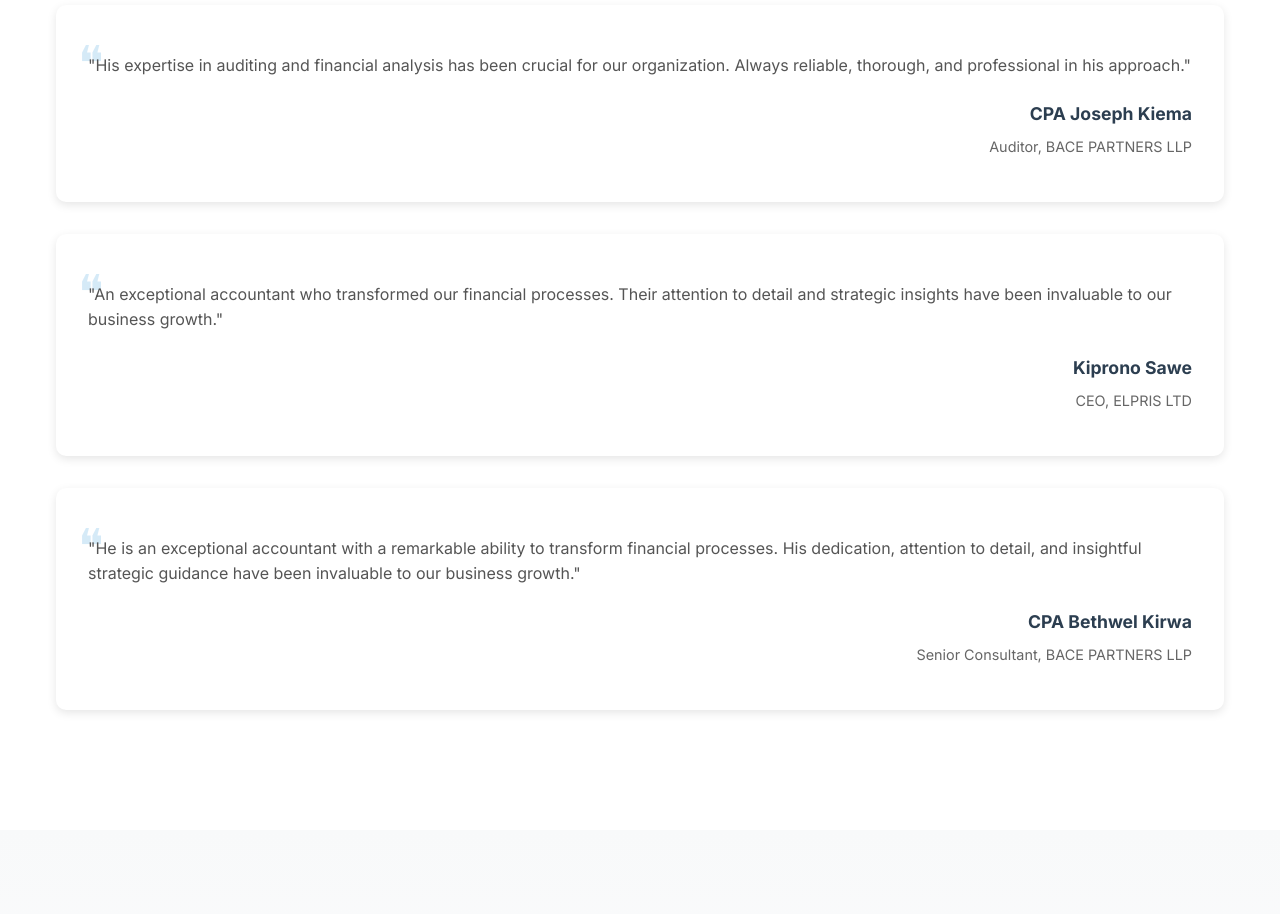
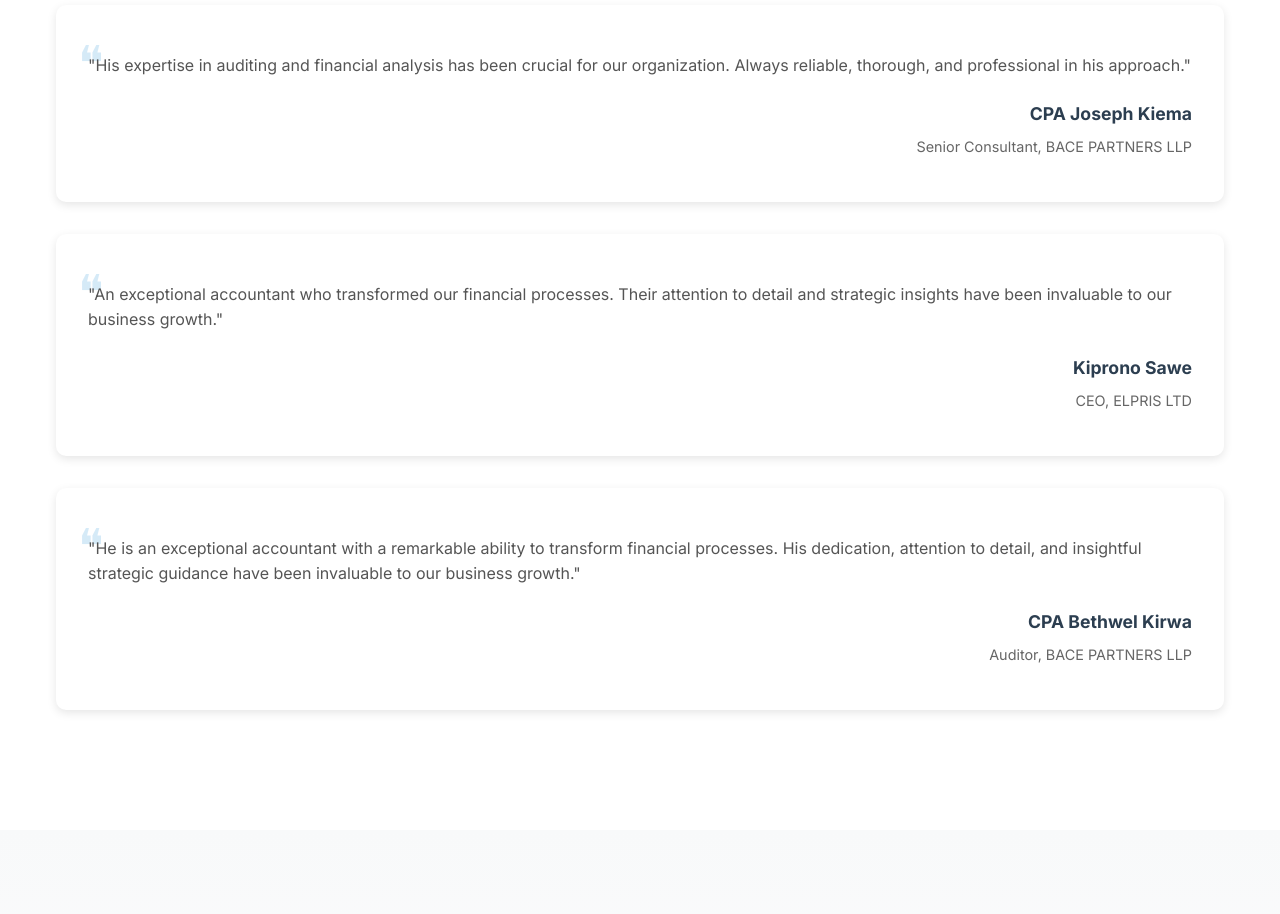
Before and after one commit to jankimutai/bonie-portfolio, a React (Create React App) app: page / in a window 1280 px wide. Shown: the part 4600-5514 px from the top of the page. Built offline with nearby package versions, Linux system fonts and the light colour scheme; a web font is replaced by a local one.

Commit message:
feat:update about.js

```diff
--- a/src/Components/About.js
+++ b/src/Components/About.js
@@ -48,7 +48,7 @@ const About = () => {
               </p>
               <div className="testimonial-author">
                 <h4 className="author-name">CPA Joseph Kiema</h4>
-                <p className="author-title">Auditor, BACE PARTNERS LLP</p>
+                <p className="author-title">Senior Consultant, BACE PARTNERS LLP</p>
               </div>
             </div>
           </div>
@@ -74,7 +74,7 @@ const About = () => {
               </p>
               <div className="testimonial-author">
                 <h4 className="author-name">CPA Bethwel Kirwa</h4>
-                <p className="author-title">Senior Consultant, BACE PARTNERS LLP</p>
+                <p className="author-title">Auditor, BACE PARTNERS LLP</p>
               </div>
             </div>
           </div>
```
